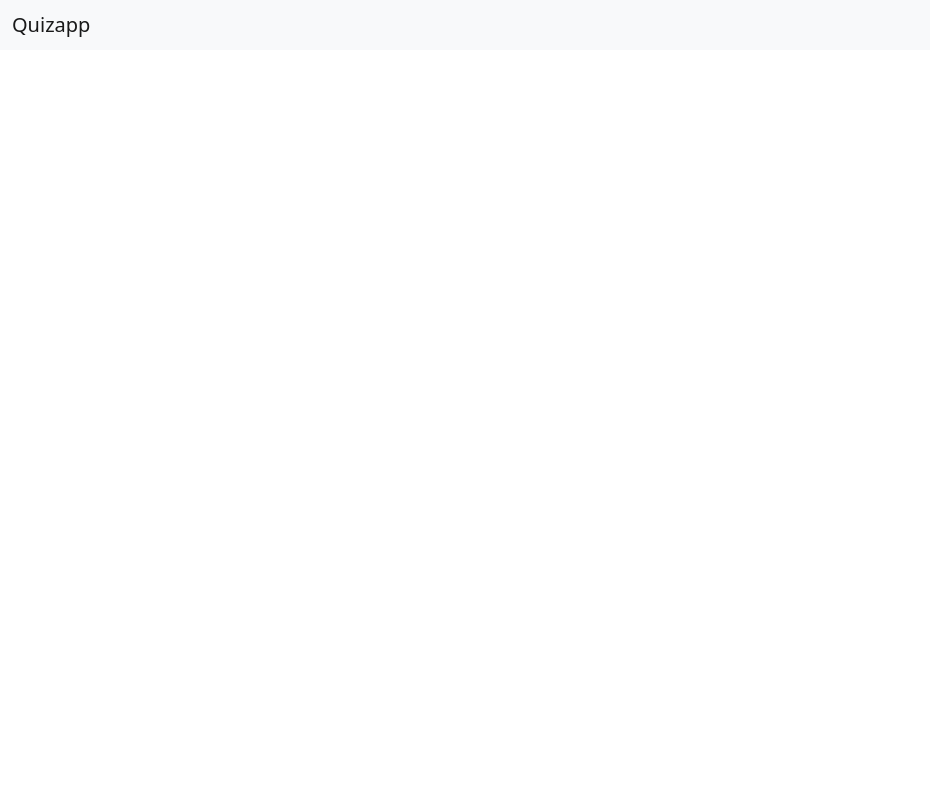
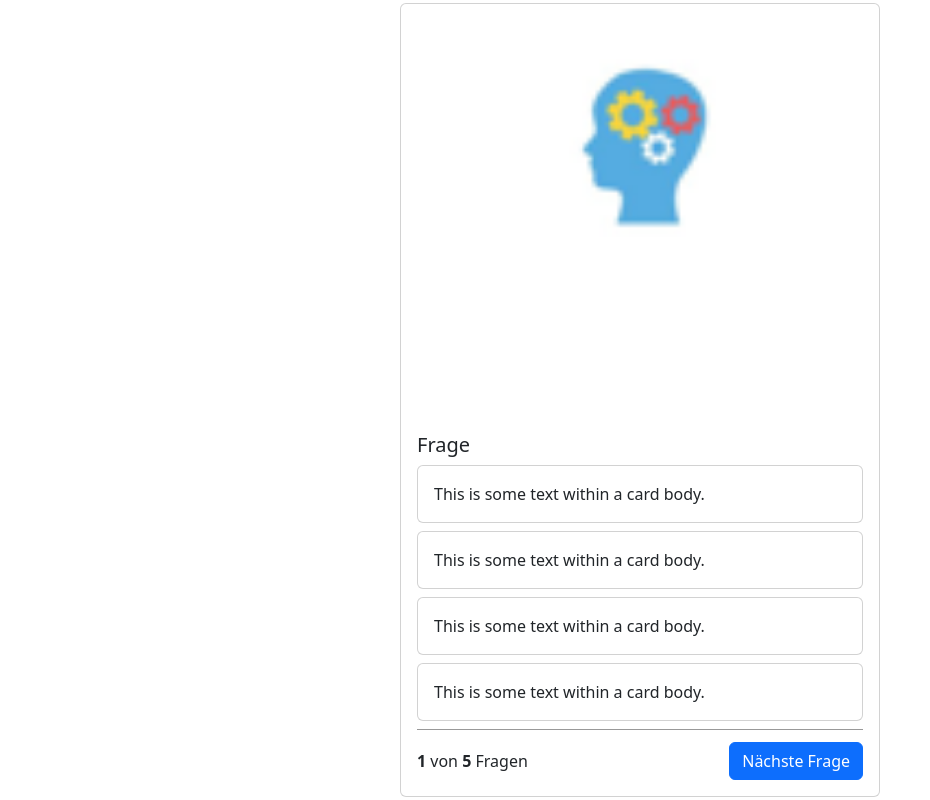
Before and after one commit to simon-1337/Quizapp, a plain HTML site: page index.html in a window 1280 px wide. Shown: the whole page, without its empty margins (0-930 px from the left). Drawn offline with nearby package versions, Linux system fonts and the light colour scheme.

Commit message:
question-card

```diff
--- a/index.html
+++ b/index.html
@@ -18,11 +18,43 @@
 </head>
 
 <body>
-    <nav class="navbar bg-light">
-        <div class="container-fluid">
-            <span class="navbar-brand mb-0 h1">Quizapp</span>
+    <div class="card quiz-card">
+        <img src="img/logo.png" class="card-img-top">
+        <div class="card-body">
+          <h5 class="card-title">Frage</h5>
+
+          <div class="card mb-2">
+            <div class="card-body">
+              This is some text within a card body.
+            </div>
+          </div>
+
+          <div class="card mb-2">
+            <div class="card-body">
+              This is some text within a card body.
+            </div>
+          </div>
+
+          <div class="card mb-2">
+            <div class="card-body">
+              This is some text within a card body.
+            </div>
+          </div>
+
+          <div class="card mb-2">
+            <div class="card-body">
+              This is some text within a card body.
+            </div>
+          </div>
+
+          <div class="question-footer">
+            <span>
+                <b>1</b> von <b>5</b> Fragen
+            </span>
+            <button class="btn btn-primary">Nächste Frage</button>
+          </div>
         </div>
-    </nav>
+      </div>
 </body>
 
 </html>
--- a/style.css
+++ b/style.css
@@ -0,0 +1,18 @@
+body {
+    min-height: 100vh;
+    display: flex;
+    justify-content: center;
+    align-items: center;
+}
+
+.quiz-card {
+    width: 30rem;
+}
+
+.question-footer {
+    border-top: 1px solid rgba(0, 0, 0, 0.4);
+    display: flex;
+    justify-content: space-between;
+    align-items: center;
+    padding-top: 12px;
+}
```
Also changed, not shown: img/logo.png (added).
